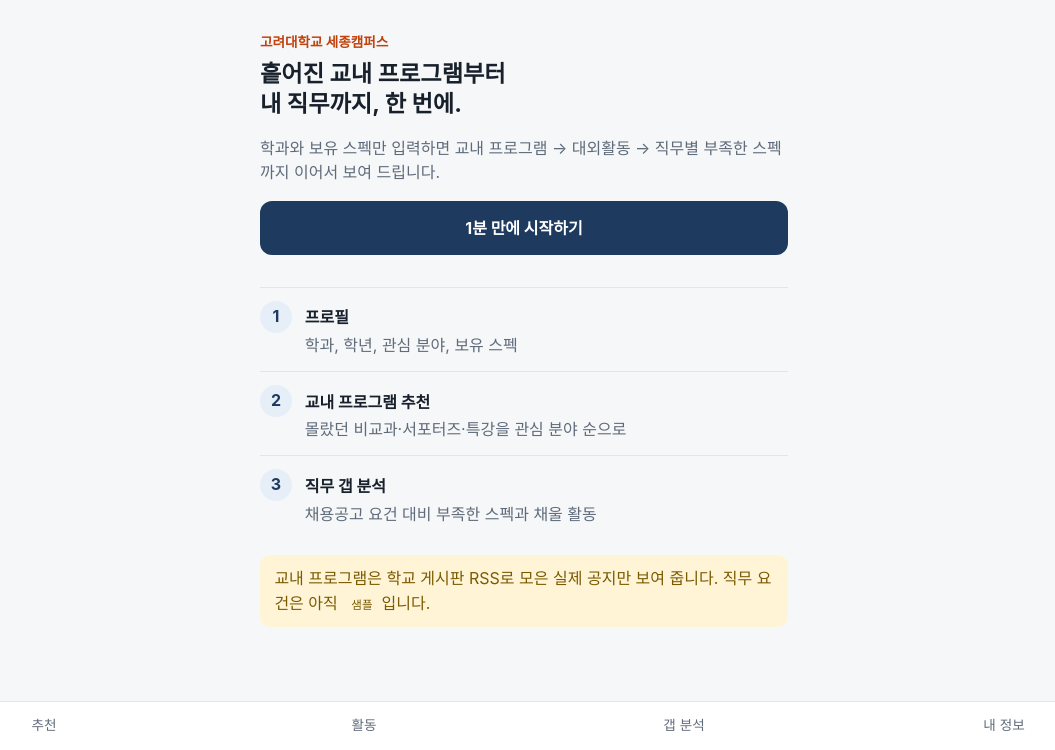
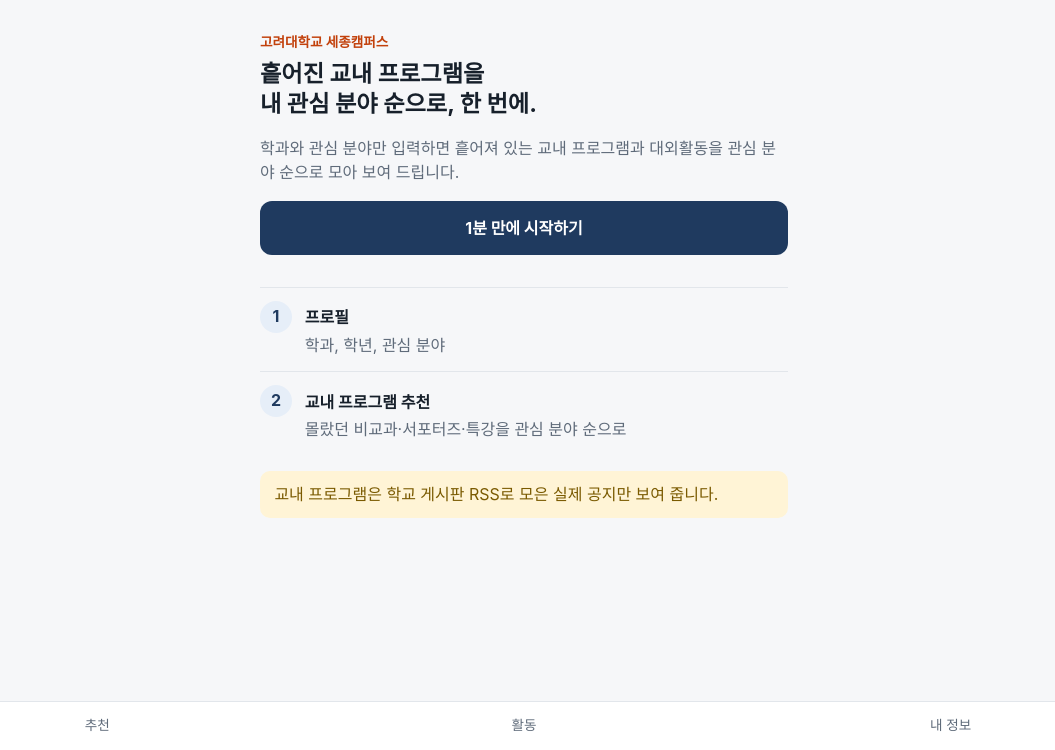
Before and after one commit to Kim-straw/ye, a FastAPI app: page / in a window 1280 px wide. Shown: the part 50-800 px from the top of the page, without its empty margins (116-1171 px from the left). Run offline with FastAPI, Linux system fonts and the light colour scheme.

Commit message:
갭 분석·직무 메뉴를 화면에서 숨김 (코드와 데이터는 유지)
Co-Authored-By: Claude Sonnet 5.5 <noreply@anthropic.com>
Claude-Session: https://claude.ai/code/session_016mSzT82Cpsf6jfgD7kXXrW

```diff
--- a/spec-platform/app/static/style.css
+++ b/spec-platform/app/static/style.css
@@ -35,7 +35,7 @@ h3 { font-size: 1rem; margin: .3rem 0 .2rem; }
 .page { max-width: 560px; margin: 0 auto; padding: 1rem 16px 6rem; }
 
 .tabbar {
-  position: fixed; bottom: 0; left: 0; right: 0; display: grid; grid-template-columns: repeat(4, 1fr);
+  position: fixed; bottom: 0; left: 0; right: 0; display: grid; grid-template-columns: repeat(3, 1fr);
   background: var(--surface); border-top: 1px solid var(--line); padding-bottom: env(safe-area-inset-bottom);
 }
 .tabbar a { text-align: center; padding: .85rem 0; text-decoration: none; color: var(--muted); font-size: .85rem; }
--- a/spec-platform/app/static/sw.js
+++ b/spec-platform/app/static/sw.js
@@ -1,7 +1,7 @@
 // 서비스 워커: 앱 뒤에서 돌아가는 작은 비서.
 // 화면 뼈대(CSS, 아이콘)는 폰에 저장해 두고, 데이터 페이지는 항상 서버에서 새로 받음.
 // 인터넷이 끊기면 '오프라인' 안내를 보여 줌.
-const CACHE = "specroad-v1";
+const CACHE = "specroad-v2";
 const SHELL = ["/static/style.css", "/static/icon.svg", "/static/icon-192.png"];
 
 self.addEventListener("install", (e) => {
--- a/spec-platform/app/templates/base.html
+++ b/spec-platform/app/templates/base.html
@@ -24,7 +24,6 @@
   <nav class="tabbar">
     <a href="/me" class="{{ 'on' if request.url.path == '/me' }}">추천</a>
     <a href="/opportunities" class="{{ 'on' if request.url.path.startswith('/opportunities') }}">활동</a>
-    <a href="/jobs" class="{{ 'on' if request.url.path.startswith('/jobs') or request.url.path.startswith('/gap') }}">갭 분석</a>
     <a href="/profile/new" class="{{ 'on' if request.url.path.startswith('/profile') }}">내 정보</a>
   </nav>
 
--- a/spec-platform/app/templates/home.html
+++ b/spec-platform/app/templates/home.html
@@ -2,8 +2,8 @@
 {% block content %}
 <section class="hero">
   <p class="eyebrow">고려대학교 세종캠퍼스</p>
-  <h1>흩어진 교내 프로그램부터<br>내 직무까지, 한 번에.</h1>
-  <p class="muted">학과와 보유 스펙만 입력하면 교내 프로그램 → 대외활동 → 직무별 부족한 스펙까지 이어서 보여 드립니다.</p>
+  <h1>흩어진 교내 프로그램을<br>내 관심 분야 순으로, 한 번에.</h1>
+  <p class="muted">학과와 관심 분야만 입력하면 흩어져 있는 교내 프로그램과 대외활동을 관심 분야 순으로 모아 보여 드립니다.</p>
   {% if user %}
     <a class="btn" href="/me">내 추천 보기</a>
   {% else %}
@@ -12,10 +12,9 @@
 </section>
 
 <section class="steps">
-  <div class="step"><b>1</b><div><h3>프로필</h3><p class="muted">학과, 학년, 관심 분야, 보유 스펙</p></div></div>
+  <div class="step"><b>1</b><div><h3>프로필</h3><p class="muted">학과, 학년, 관심 분야</p></div></div>
   <div class="step"><b>2</b><div><h3>교내 프로그램 추천</h3><p class="muted">몰랐던 비교과·서포터즈·특강을 관심 분야 순으로</p></div></div>
-  <div class="step"><b>3</b><div><h3>직무 갭 분석</h3><p class="muted">채용공고 요건 대비 부족한 스펙과 채울 활동</p></div></div>
 </section>
 
-<p class="notice">교내 프로그램은 학교 게시판 RSS로 모은 실제 공지만 보여 줍니다. 직무 요건은 아직 <span class="badge sample">샘플</span>입니다.</p>
+<p class="notice">교내 프로그램은 학교 게시판 RSS로 모은 실제 공지만 보여 줍니다.</p>
 {% endblock %}
--- a/spec-platform/app/templates/me.html
+++ b/spec-platform/app/templates/me.html
@@ -18,5 +18,4 @@
   <p class="empty">맞는 대외활동이 없습니다.</p>
 {% endfor %}
 
-<a class="btn ghost" href="/jobs">희망 직무와 비교해 보기</a>
 {% endblock %}
```
